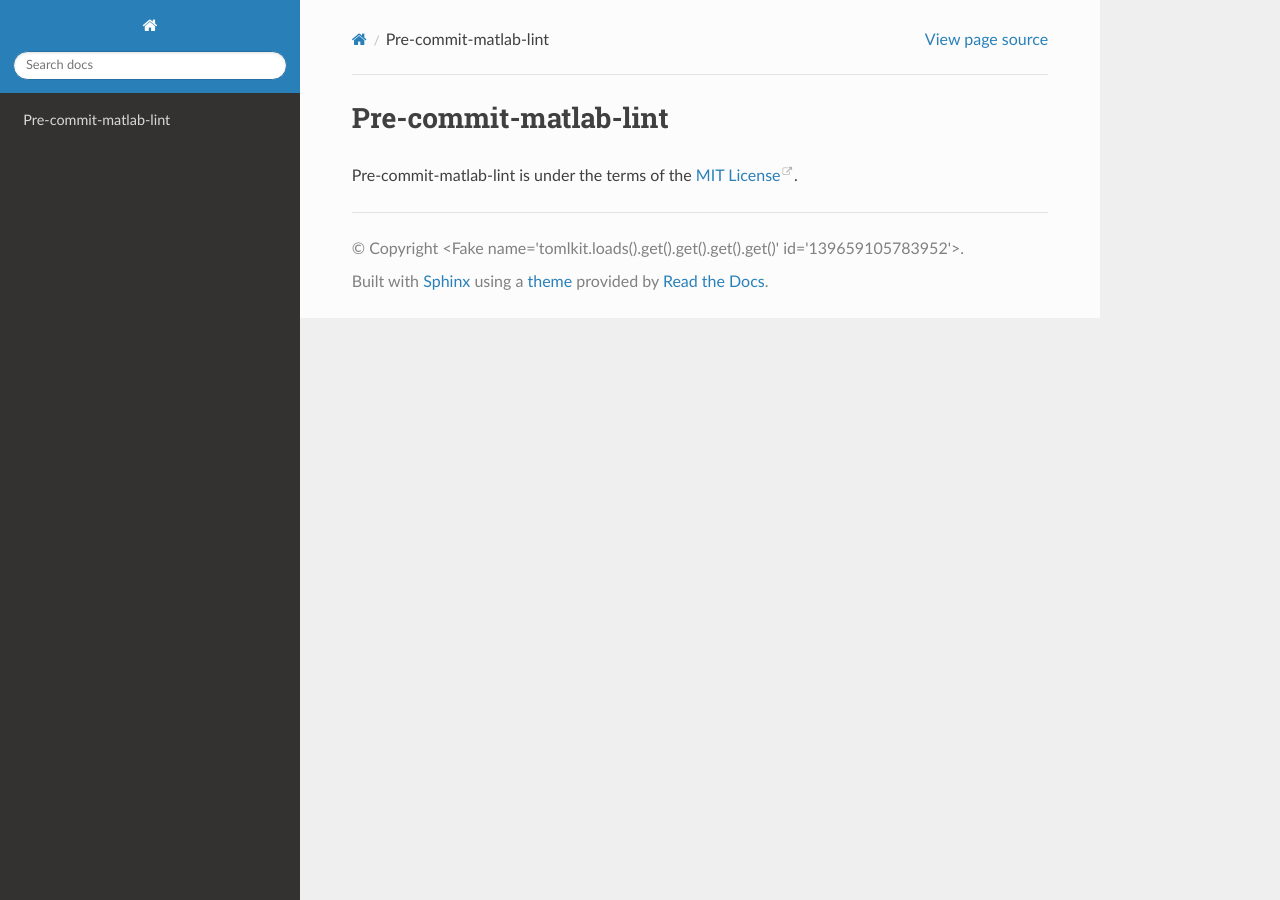
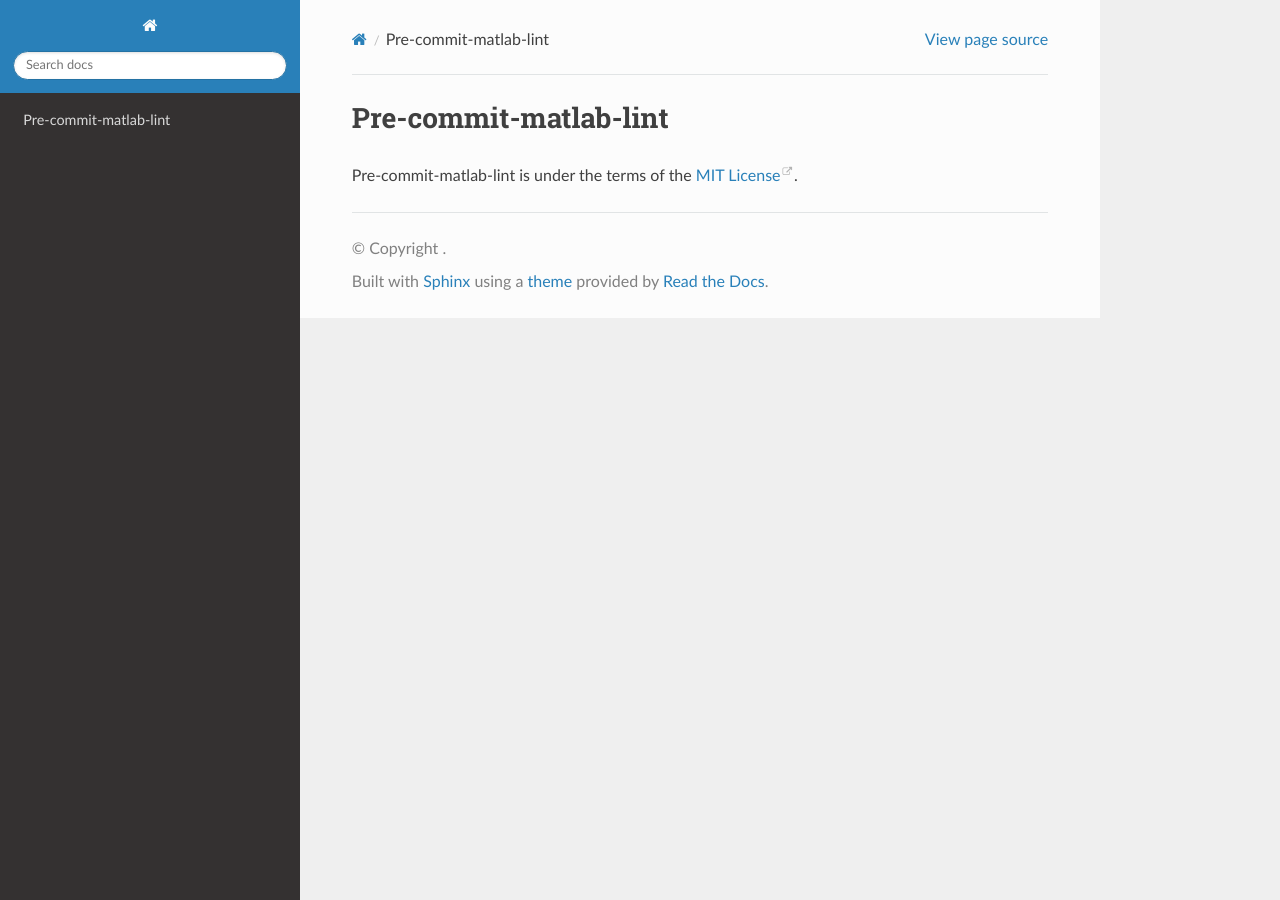
Before and after one commit to tcumby/pre-commit-matlab-lint, a Sphinx documentation site: the page built from docs/index.rst, in a window 1280 px wide. Built offline with Sphinx 7.4.7 and the Read the Docs theme 3.1.0, drawn with Linux system fonts in a browser that asks for light colours; part of the change alters nothing that is shown.

```diff
--- a/docs/conf.py
+++ b/docs/conf.py
@@ -39,16 +39,14 @@ def find(key: str, default: Optional[T] = None, as_type: Type[T] = str) -> Optio
 
 # Basic information, used by Sphinx
 # Leave language as None unless you have multiple translations
-language = None
+language = 'en'
 project = find("project.name")
 version = find("project.version")
 release = version
 author = find("project.authors")
 # Copyright string (for documentation)
 # It's not clear whether we're supposed to, but we'll add the license
-copyright = find("tool.tyrannosaurus.sources.copyright")
 _license = find("project.license")
-_license_url = find("tool.tyrannosaurus.sources.doc_license_url")
 
 # Load extensions
 # These should be in docs/requirements.txt
```
